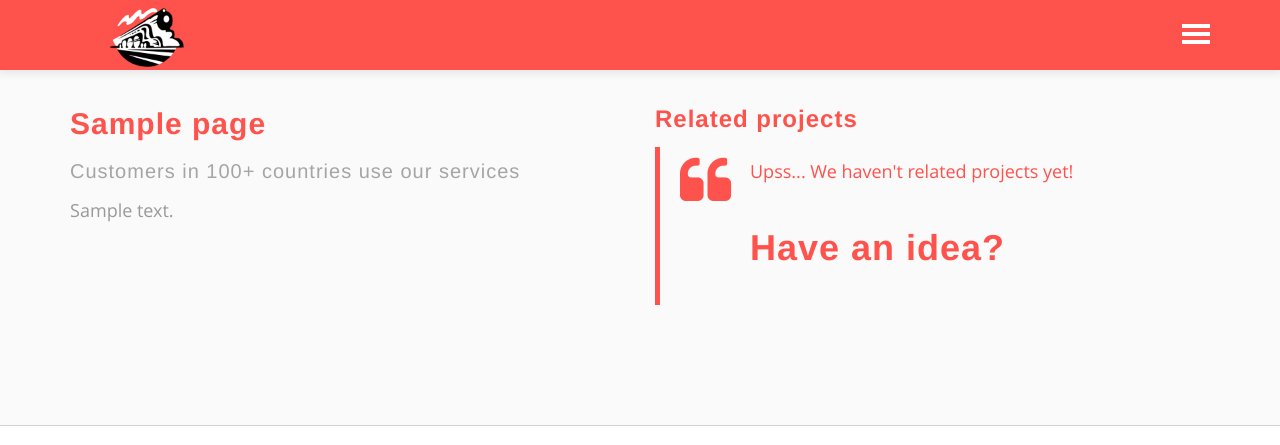
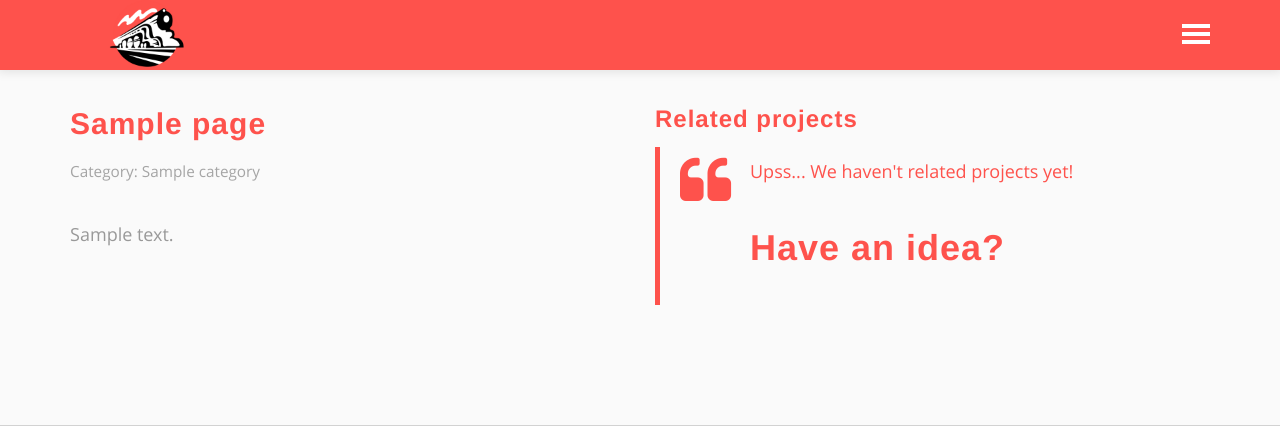
Before and after one commit to yarel2l/website_1_0, a Django app: a page that uses portfolio/templates/portfolio/single_page.html in a window 1280 px wide. Shown: the top 445 px of the page. Run offline with Django 3.2, Linux system fonts and the light colour scheme; tables that the repository leaves empty hold one stand-in row (values such as "Sample post"); some libraries are stand-ins or nearby versions.

Commit message:
Add category for single page in subtitle info

```diff
--- a/portfolio/templates/portfolio/single_page.html
+++ b/portfolio/templates/portfolio/single_page.html
@@ -10,7 +10,10 @@
                     <div class="row">
                         <div class="col-md-6">
                             <h2>{{ page.page.title }}</h2>
-                            <h3 class="caption gray">Customers in 100+ countries use our services</h3>
+                            <p>
+                                <small class="gray">Category: {{ page.page.category.get.name }} </small>
+                            </p>
+
                             <p class="text-justify">{{ page.page.page_content|safe }}</p>
                         </div><!-- /.col-md-6 -->
 
```
